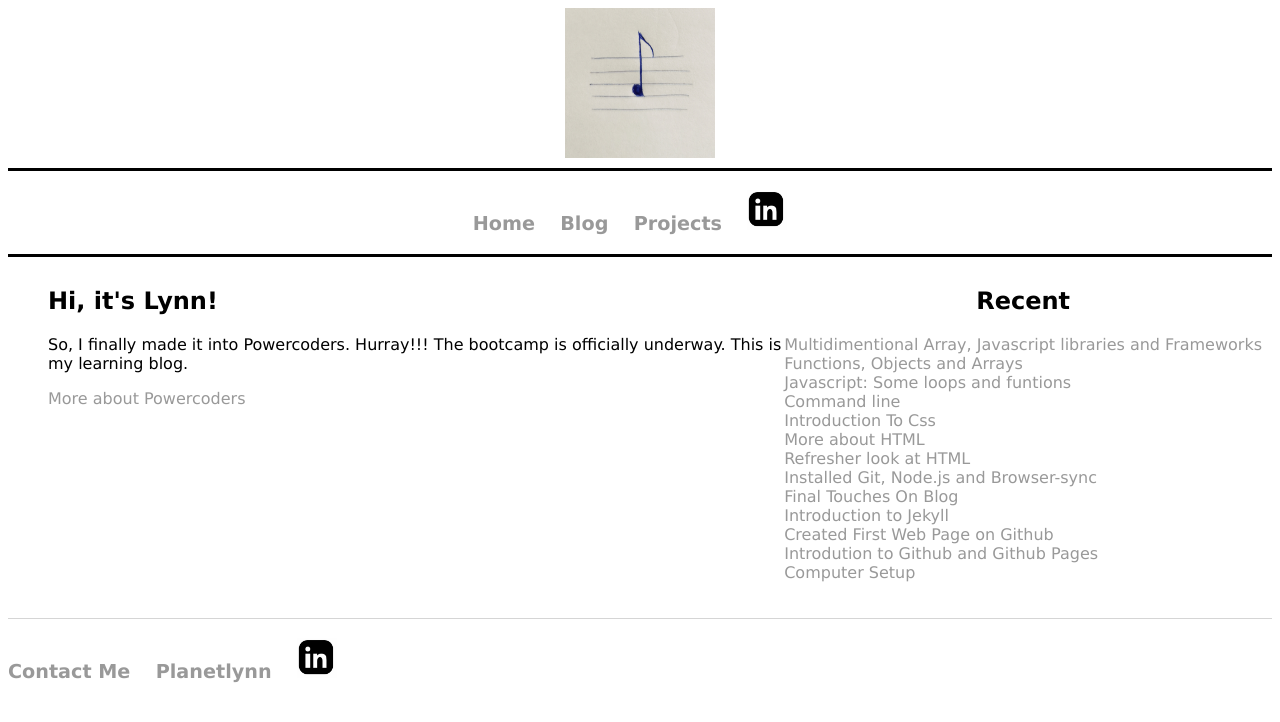
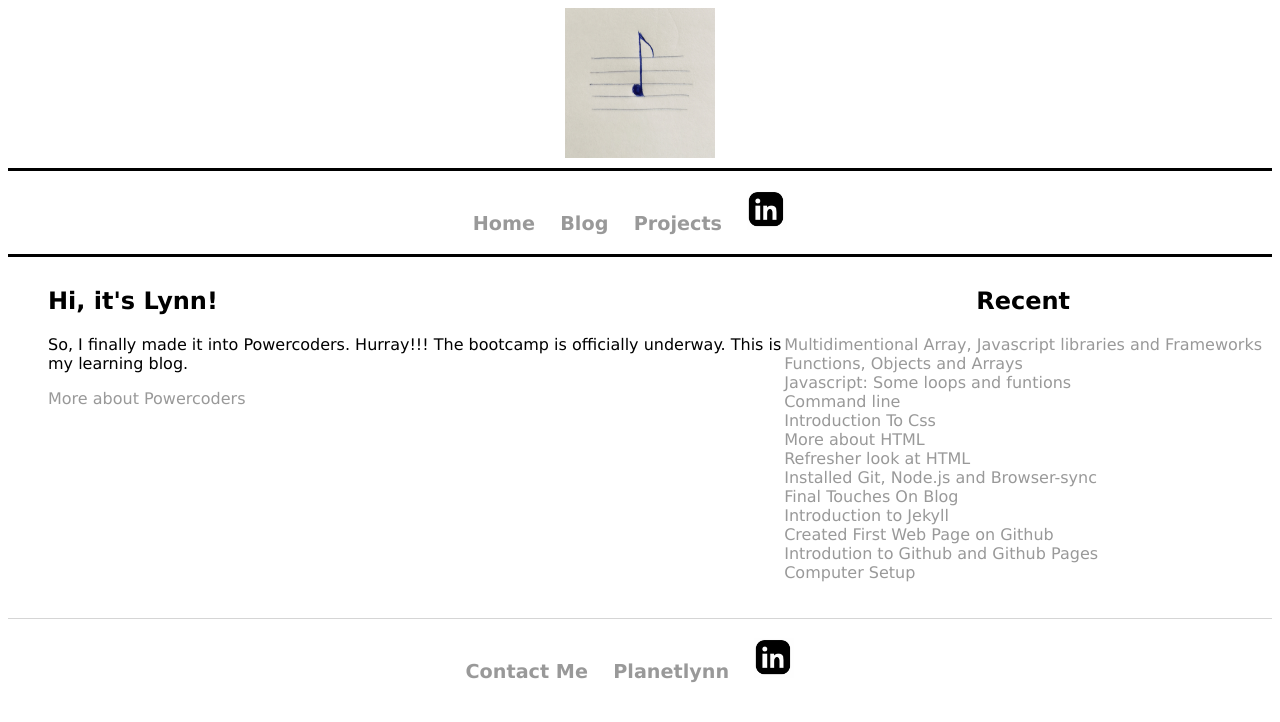
Before and after one commit to aineomugisha/aineomugisha.github.io, a Jekyll site: the page built from index.html, in a window 1280 px wide. Shown: the top 722 px of the page. Built offline with Jekyll 4.4.1, drawn with Linux system fonts in a browser that asks for light colours.

Commit message:
Update main.css

```diff
--- a/css/main.css
+++ b/css/main.css
@@ -95,10 +95,11 @@ h1 {
     padding: 0em;
 }*/
 footer {
+    display:flex;
+    justify-content:center;
     margin-top:10px;
     border-top: 1px solid #d5d5d5;
     font-size: .8em;
-    display:block;
 }
 
 ul.posts {
```
